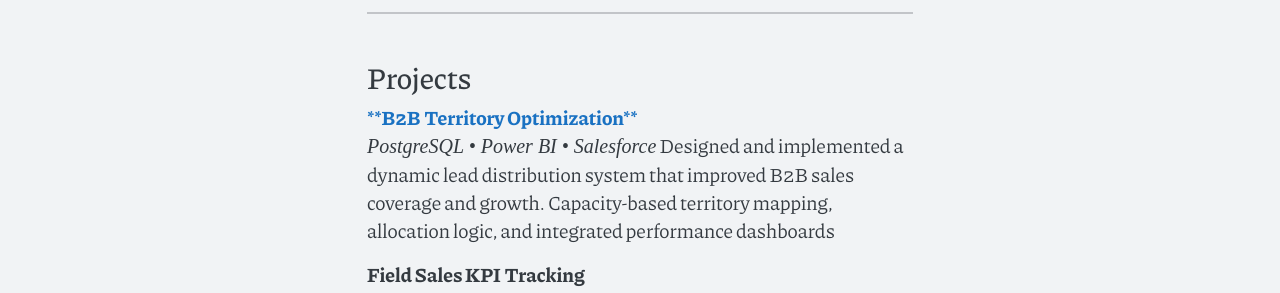
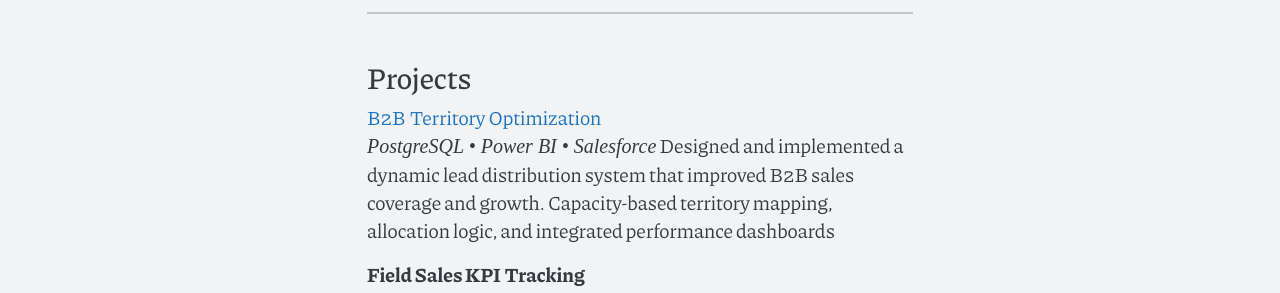
Before and after one commit to sahil-s-lab/portfolio, a Jekyll site: the page built from index.md, in a window 1280 px wide. Shown: the part 660-953 px from the top of the page. Built offline with Jekyll 4.4.1, drawn with Linux system fonts in a browser that asks for light colours; some web fonts are replaced.

```diff
--- a/index.md
+++ b/index.md
@@ -15,7 +15,7 @@ Explore the selected projects below.
 
 # Projects
 
-**[**B2B Territory Optimization**](./B2B%20Territory%20Model/)**<br>
+[B2B Territory Optimization](./B2B%20Territory%20Model/)<br>
 _PostgreSQL • Power BI • Salesforce_
 Designed and implemented a dynamic lead distribution system that improved B2B sales coverage and growth. Capacity-based territory mapping, allocation logic, and integrated performance dashboards
 
```
